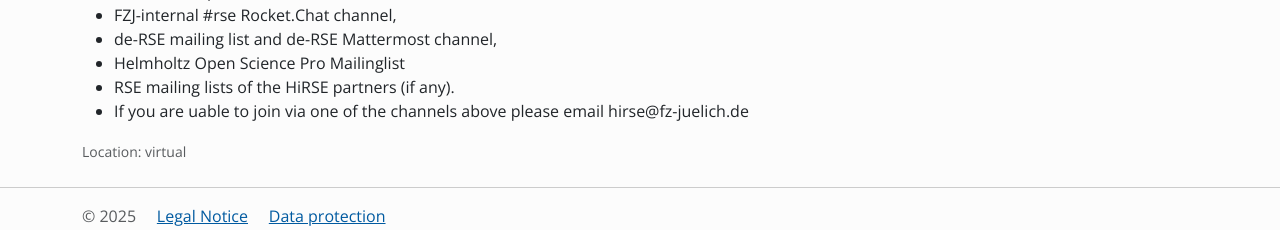
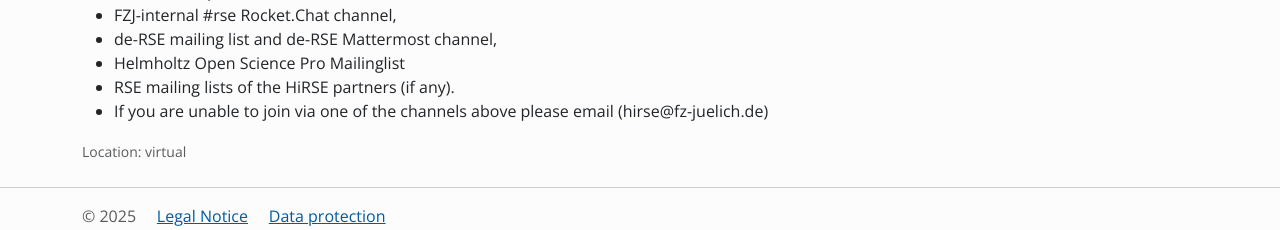
Before and after one commit to Helmholtz-HiRSE/helmholtz-hirse.github.io, a Jekyll site: the page built from _series/2025_10_09_seminar_46.md, in a window 1280 px wide. Shown: the part 715-945 px from the top of the page. Built offline with Jekyll 4.4.1, drawn with Linux system fonts in a browser that asks for light colours; nearby versions of some CDN libraries.

Commit message:
Update 2025_10_09_seminar_46.md

```diff
--- a/_series/2025_10_09_seminar_46.md
+++ b/_series/2025_10_09_seminar_46.md
@@ -21,4 +21,4 @@
 - de-RSE mailing list and de-RSE Mattermost channel,
 - Helmholtz Open Science Pro Mailinglist
 - RSE mailing lists of the HiRSE partners (if any).
-- If you are uable to join via one of the channels above please email hirse@fz-juelich.de
+- If you are unable to join via one of the channels above please email (hirse@fz-juelich.de)
```
